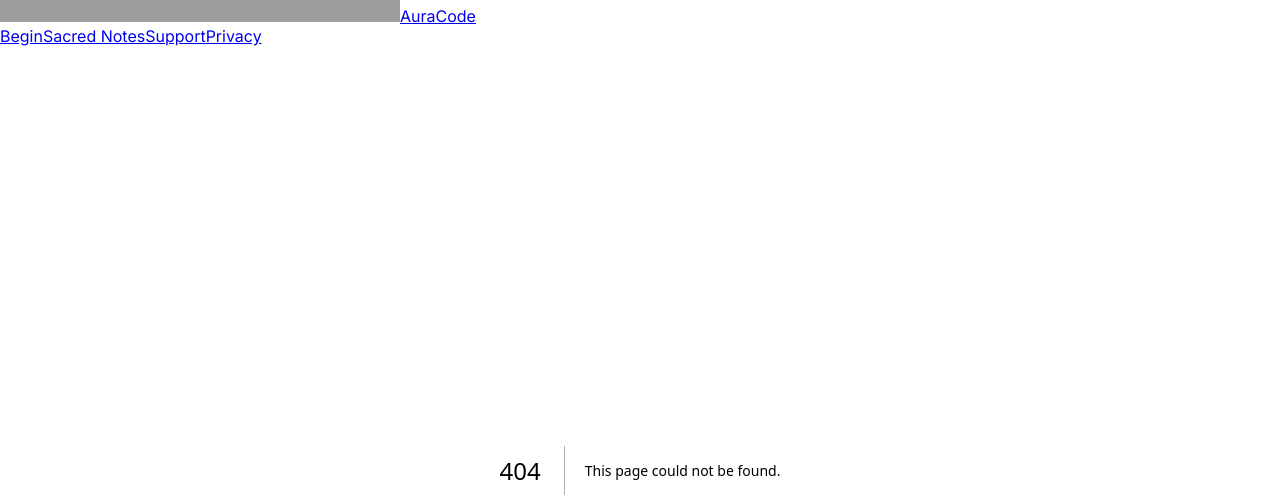
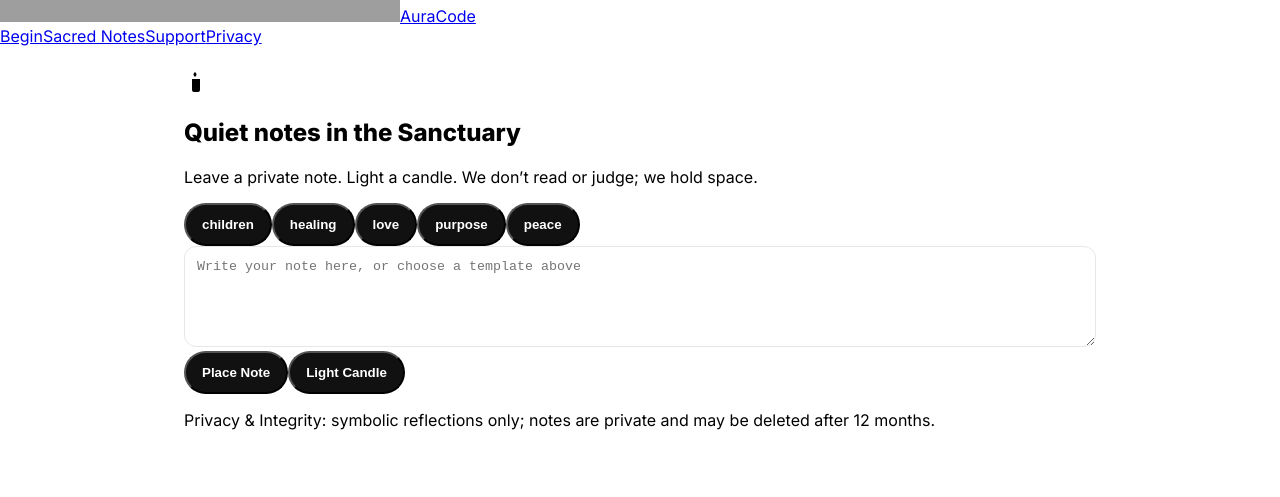
Before and after one commit to danyaffa/Total-iora, a Next.js app: page /sacred-space in a window 1280 px wide. Before the commit this address had no page. Shown: the part 278-775 px from the top of the page. Built offline with nearby package versions, Linux system fonts and the light colour scheme; grey boxes are pictures that could not be loaded.

Commit message:
Create sacred-space.js

```diff
--- /dev/null
+++ b/pages/sacred-space.js
@@ -0,0 +1,58 @@
+import { useRouter } from "next/router";
+import { useState } from "react";
+import { Candle, StarOfDavid, Cross, Crescent, Om } from "../components/Icons";
+
+const templates = [
+  { key:'children', text:'May my children grow in wisdom and light.' },
+  { key:'healing', text:'Please bring healing to my body and calm to my spirit.' },
+  { key:'love', text:'Help me find a love that sees my soul.' },
+  { key:'purpose', text:'Guide my steps toward the work that is truly mine.' },
+  { key:'peace', text:'Grant peace to my home and those I love.' },
+];
+
+function Heading({ path }){
+  const map = {
+    Jewish:    { title:"Quiet notes before the Western Wall", icon:<StarOfDavid className="text-gray-700"/> },
+    Christian: { title:"Quiet notes within the Church",       icon:<Cross className="text-gray-700"/> },
+    Muslim:    { title:"Quiet notes facing Mecca",            icon:<Crescent className="text-gray-700"/> },
+    Eastern:   { title:"Quiet notes within the Temple",       icon:<Om className="text-gray-700"/> },
+    Universal: { title:"Quiet notes in the Sanctuary",        icon:<Candle className="text-gray-700"/> },
+  };
+  const m = map[path||"Universal"];
+  return <div className="flex items-center gap-2"><div>{m.icon}</div><h2 className="text-2xl font-bold">{m.title}</h2></div>;
+}
+
+export default function SacredSpace(){
+  const router = useRouter();
+  const path = (router.query.path || "Universal")+"";
+  const [note, setNote] = useState("");
+  const [status, setStatus] = useState("");
+  const [candle, setCandle] = useState(false);
+
+  async function save(type){
+    setStatus("Saving…");
+    const res = await fetch('/api/wall', { method:'POST', headers:{'Content-Type':'application/json'}, body: JSON.stringify({ note, candle:(type==='candle') }) });
+    setStatus(res.ok? "Your note rests in the sacred silence." : "Could not save.");
+  }
+
+  return (
+    <div className="grid gap-6">
+      <Heading path={path}/>
+      <p className="text-gray-600">Leave a private note. Light a candle. We don’t read or judge; we hold space.</p>
+      <div className="flex flex-wrap gap-2">
+        {templates.map(t => <button key={t.key} className="btn" onClick={()=> setNote(t.text)}>{t.key}</button>)}
+      </div>
+      <textarea value={note} onChange={e=>setNote(e.target.value)} rows={5} className="input w-full" placeholder="Write your note here, or choose a template above"></textarea>
+      <div className="flex gap-3">
+        <button className="btn" onClick={()=>save('note')}>Place Note</button>
+        <button className="btn" onClick={()=>{setCandle(true); save('candle');}}>Light Candle</button>
+      </div>
+      {status && <p className="text-sm text-gray-600">{status}</p>}
+      {candle && <div className="mt-4 p-6 rounded-2xl border grid place-items-center bg-black/80 text-white">
+        <div className="animate-pulse text-6xl">🕯️</div>
+        <p className="mt-3 text-sm">A candle has been lit for your intention.</p>
+      </div>}
+      <p className="text-xs text-gray-500">Privacy & Integrity: symbolic reflections only; notes are private and may be deleted after 12 months.</p>
+    </div>
+  );
+}
```
